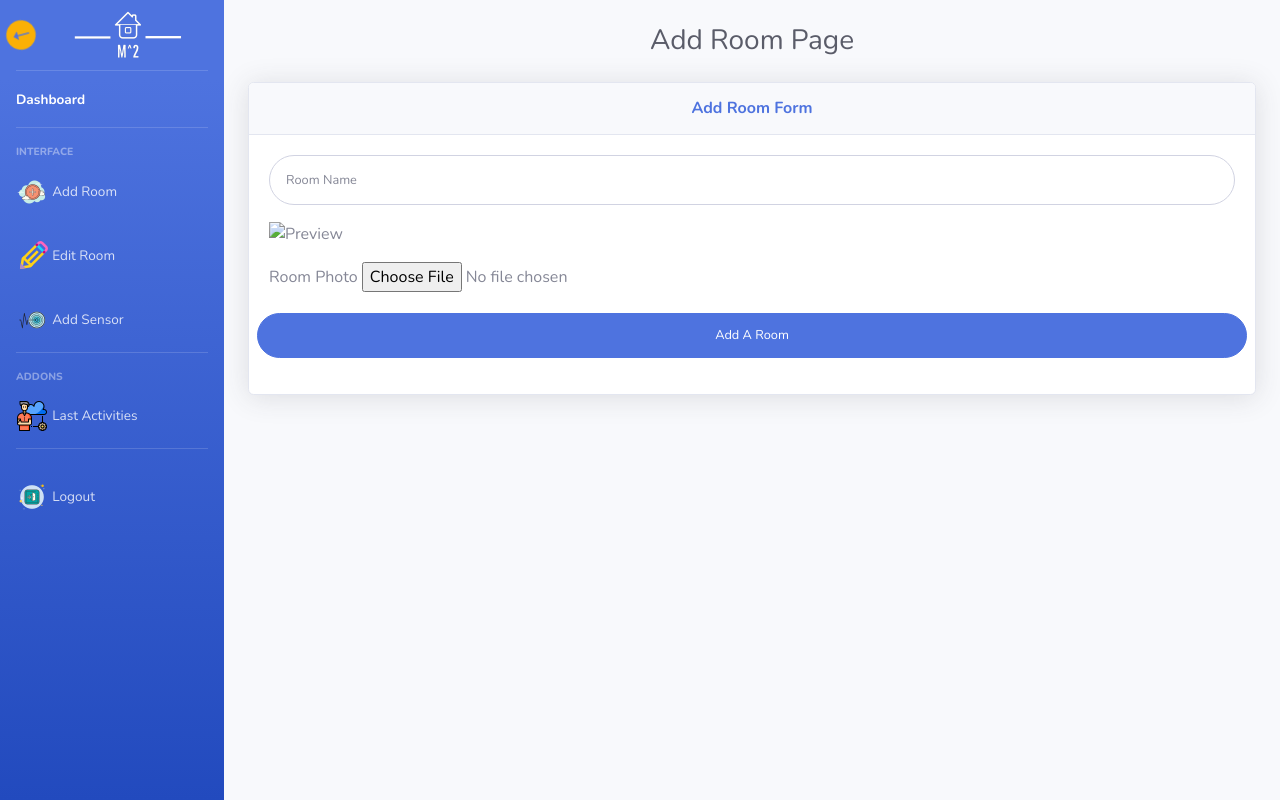
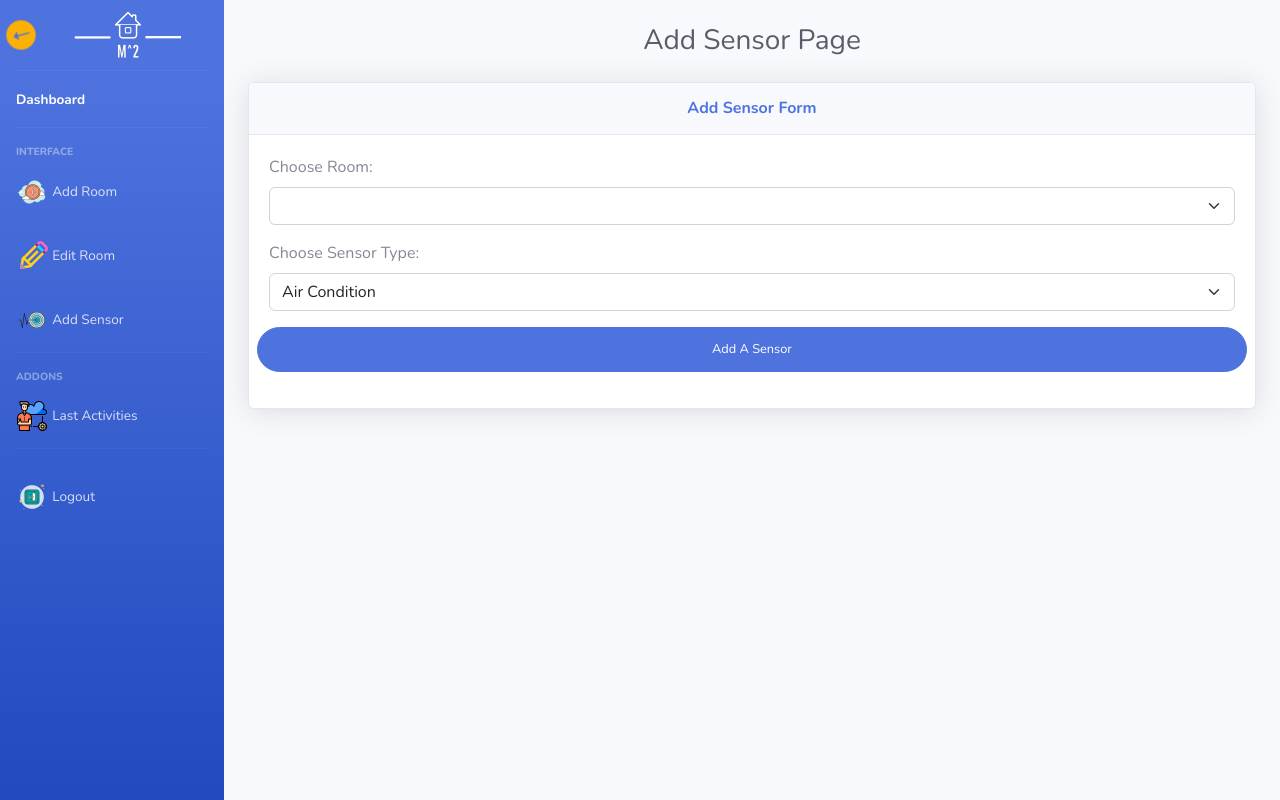
Before and after one commit to Oprimidos/home-automation, a PHP site: page /manageproducer/addSensor.php in a window 1280 px wide. Run offline with PHP 8.4, Linux system fonts and the light colour scheme; data comes from the database, SQL or seed files in the repository; lists and menus that the app fills with data are empty; some libraries are stand-ins or nearby versions.

Commit message:
Add sensor page for admin

```diff
--- a/manageproducer/addSensor.php
+++ b/manageproducer/addSensor.php
@@ -14,27 +14,11 @@
     <!-- Custom fonts for this template-->
     <link href="vendor/fontawesome-free/css/all.min.css" rel="stylesheet" type="text/css">
     <link href="https://fonts.googleapis.com/css?family=Nunito:200,200i,300,300i,400,400i,600,600i,700,700i,800,800i,900,900i" rel="stylesheet">
+    <link href="https://cdn.jsdelivr.net/npm/bootstrap@5.2.3/dist/css/bootstrap.min.css" rel="stylesheet">
+    <script src="https://cdn.jsdelivr.net/npm/bootstrap@5.2.3/dist/js/bootstrap.bundle.min.js"></script>
 
     <!-- Custom styles for this template-->
     <link href="../assets/css/admin2.css" rel="stylesheet">
-
-    <script>
-        window.onload = function() {
-            var input = document.getElementById('roomPhoto');
-            var previewImage = document.getElementById('preview-image');
-
-            input.addEventListener('change', function(event) {
-                var file = event.target.files[0];
-                var reader = new FileReader();
-
-                reader.onload = function(event) {
-                    previewImage.src = event.target.result;
-                };
-
-                reader.readAsDataURL(file);
-            });
-        };
-    </script>
 
 </head>
 
@@ -52,34 +36,53 @@
                 <!-- Begin Page Content -->
                 <div class="container-fluid">
                     <!-- Page Heading -->
-                    <h1 class="h3 mb-4 text-gray-800 text-center">Add Room Page</h1>
+                    <h1 class="h3 mb-4 text-gray-800 text-center">Add Sensor Page</h1>
                     <div class="row">
 
                         <div class="col-lg-12">
 
                             <div class="card shadow mb-4">
                                 <div class="card-header py-3">
-                                    <h6 class="m-0 font-weight-bold text-primary text-center">Add Room Form</h6>
+                                    <h6 class="m-0 font-weight-bold text-primary text-center">Add Sensor Form</h6>
                                 </div>
                                 <div class="card-body">
+                                    <?php
+                                    $sqlroom = $db->prepare("SELECT * FROM room WHERE homeID=:homeID");
+                                    $sqlroom->bindparam(":homeID", $_SESSION["userHomeID"]);
+                                    $sqlroom->execute();
+                                    $rooms = $sqlroom->fetchAll(PDO::FETCH_ASSOC);
 
+                                    ?>
                                     <form class="user" method="POST" action="config/operation.php" enctype="multipart/form-data">
                                         <div class="form-group row">
                                             <div class="col-sm-12 mb-3 mb-sm-10">
-                                                <input type="text" class="form-control form-control-user" id="roomName" name="roomName" required placeholder="Room Name">
+                                                <label for="">Choose Room:</label>
+                                                <select class="form-select" aria-label="Default select example" name="sensorRoomID">
+                                                    <?php
+                                                    foreach ($rooms as $room) { ?>
+                                                        <option value="<?php echo $room["roomID"] ?>"><?php echo $room["roomName"] ?></option>
+                                                    <?php } ?>
+
+
+                                                </select>
                                             </div>
                                             <div class="col-sm-12 mb-3 mb-sm-10">
-                                                <img id="preview-image" src="#" alt="Preview" />
+                                            <label for="">Choose Sensor Type:</label>
+                                                <select class="form-select" aria-label="Default select example" name="sensorType">
+                                                    <option value="Air Condition">Air Condition</option>
+                                                    <option value="Temperature">Temperature</option>
+                                                    <option value="Light">Light</option>
+                                                    <option value="Humidity">Humidity</option>
                                             </div>
                                             <div class="col-sm-12 mb-3 mb-sm-10">
-                                                <label for=""> Room Photo</label>
-                                                <input type="file" id="roomPhoto" name="roomPhoto" accept="image/*" required>
+
+                                                <input type="hidden" id="roomPhoto" name="roomPhoto" accept="image/*" required>
                                             </div>
 
-                                            <button type="submit" name="addroom" class="btn btn-primary btn-user btn-block">
-                                                Add A Room
+                                            <button type="submit" name="addsensor" class="btn btn-primary btn-user btn-block">
+                                                Add A Sensor
                                             </button>
-
+                                        </div>
                                     </form>
 
                                 </div>
```
Also changed, not shown: manageproducer/config/operation.php (+11 -0 lines).
